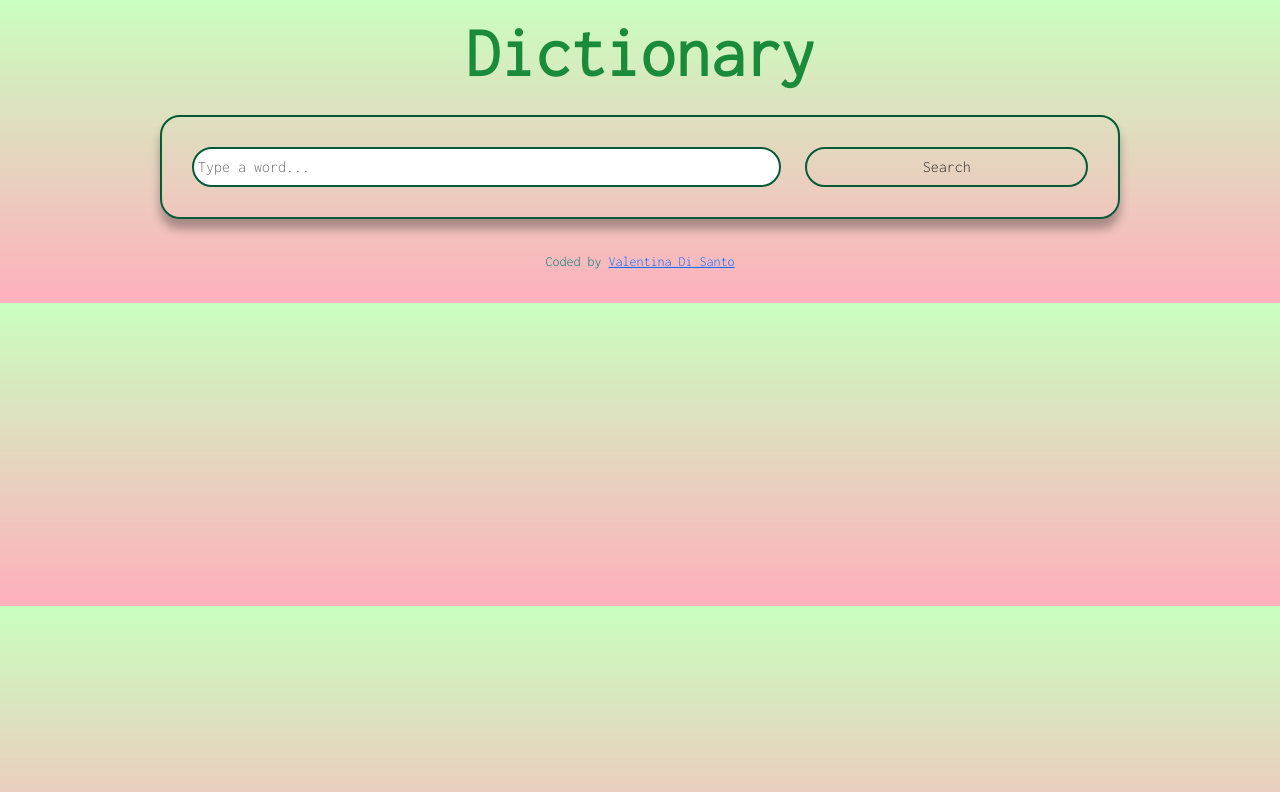
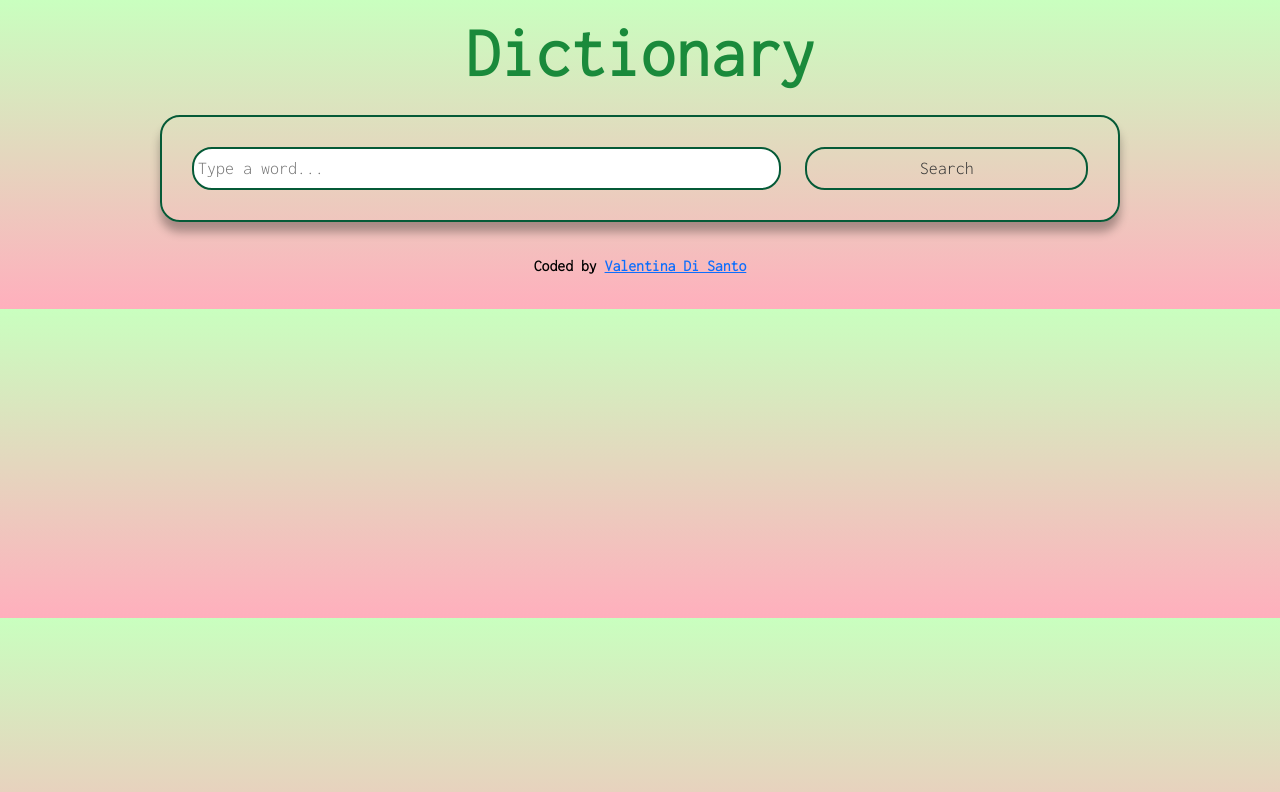
Before and after one commit to Valentinawalechan/My-dictionary-app, a React (Create React App) app: page / in a window 1280 px wide. Shown: the top 792 px of the page. Built offline with nearby package versions, Linux system fonts and the light colour scheme; no server answers.

Commit message:
Update index.css

```diff
--- a/src/index.css
+++ b/src/index.css
@@ -9,8 +9,9 @@ body {
   font-family: "Inconsolata", monospace;
   -webkit-font-smoothing: antialiased;
   -moz-osx-font-smoothing: grayscale;
-  color: teal;
-  font-weight: 100px;
+  color: black;
+  font-weight: bold;
+  font-size: large;
 }
 
 code {
```
